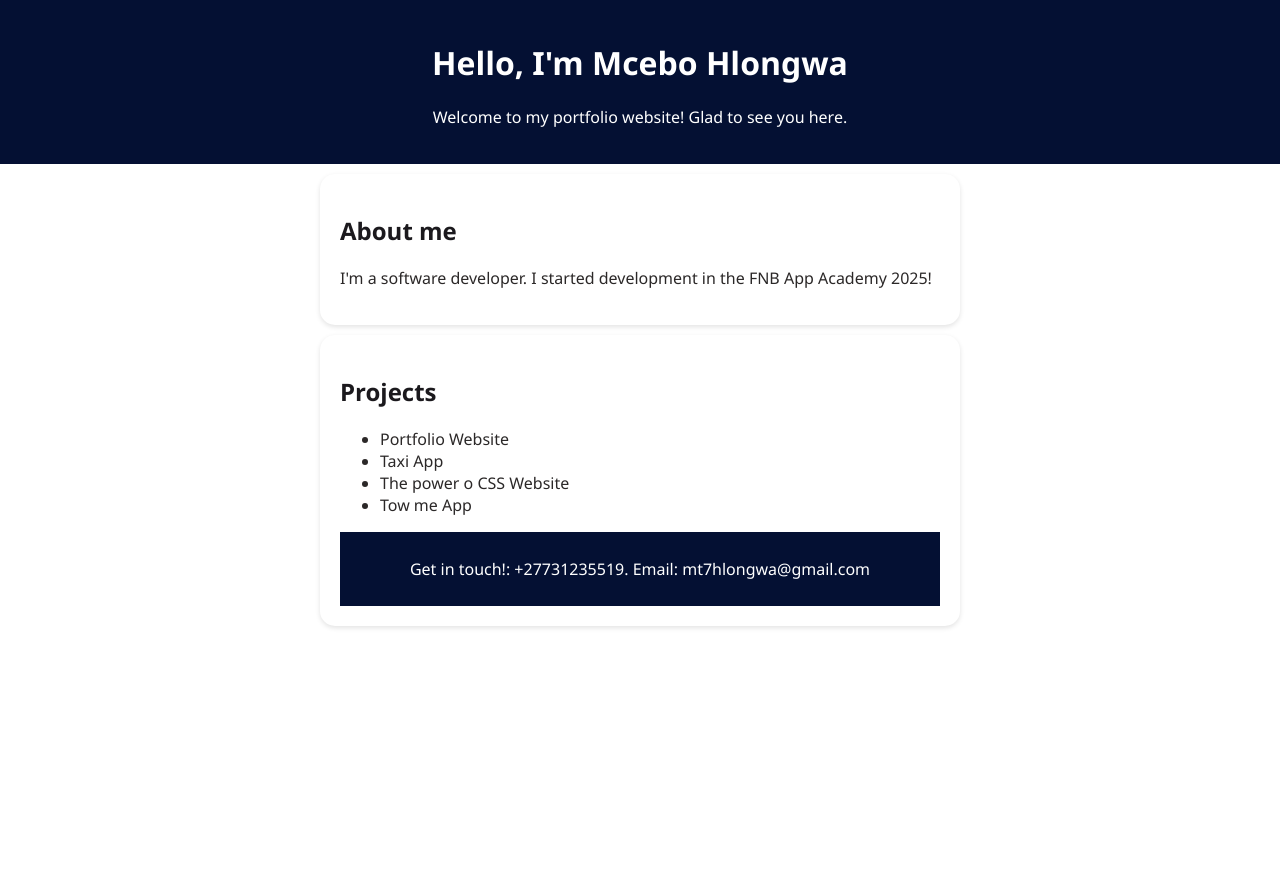
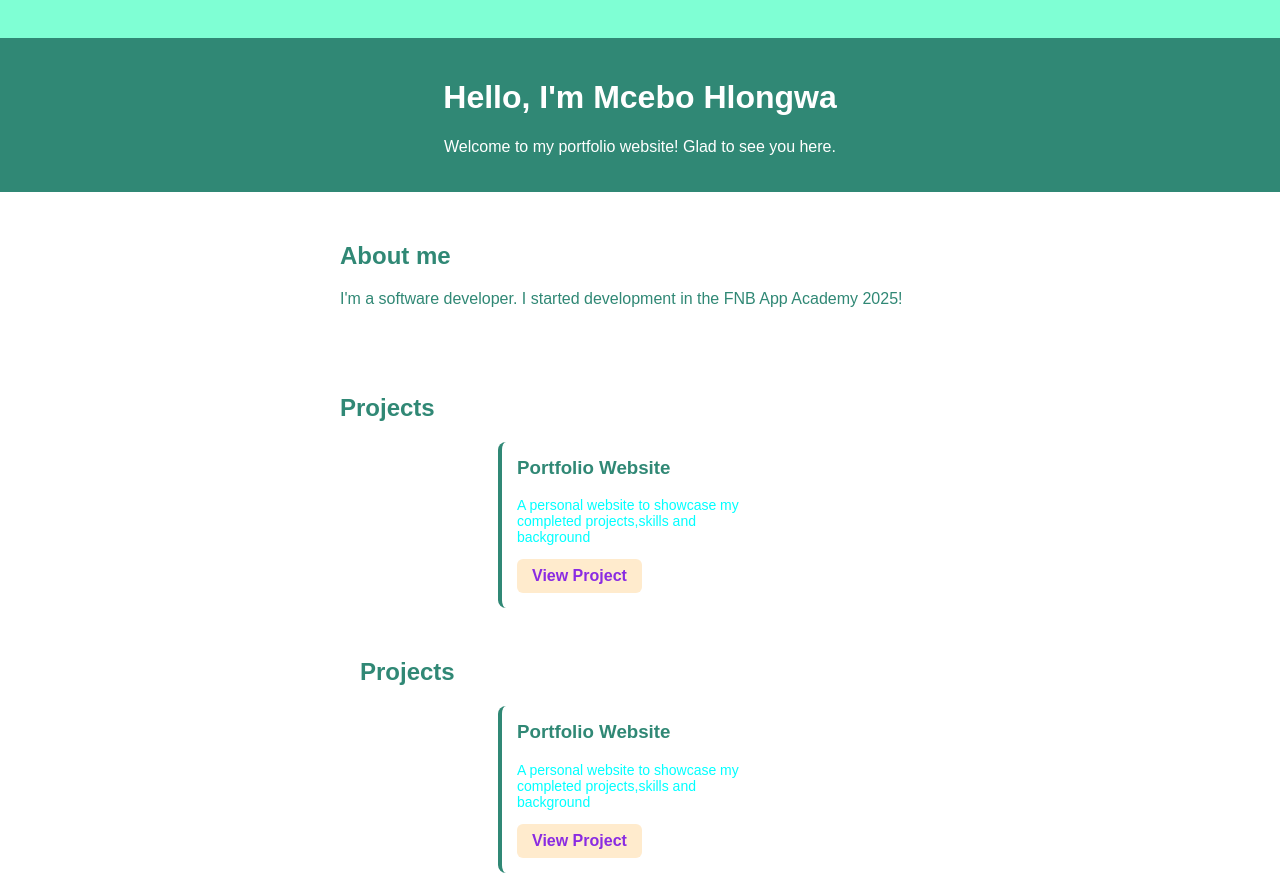
Before and after one commit to MceboHlongwa/Portfolio_Website-Mcebo-Hlongwa-, a plain HTML site: page Index.html in a window 1280 px wide. Shown: the top 876 px of the page. Before the commit the page ends 800 px from the top, so only its background shows below. Drawn offline with Linux system fonts and the light colour scheme.

Commit message:
Updated project
updated projects and added social links

```diff
--- a/Index.html
+++ b/Index.html
@@ -7,30 +7,69 @@
     <link rel="stylesheet" href="Style.CSS">
 </head>
 <body>
-    <header>
+    <nav>
+        <ul class="navbar">
+            <li><a href="#Home"></a></li>
+            <li><a href="#About"></a></li>
+            <li><a href="#Projects"></a></li>
+            <li><a href="Contact"></a></li>
+
+        </ul>
+    </nav>
+    <header id="top">
         <h1>Hello, I'm Mcebo Hlongwa</h1>
         <p>Welcome to my portfolio website! Glad to see you here.</p>
 
     </header>
 
-    <section class="about">
+    <section class="about" id="About">
         <h2>About me</h2>
         <p>I'm a software developer. I started development in the FNB App Academy 2025!</p>
 
     </section>
 
-    <section class="projects">
+    <section class="projects" id="Projects">
         <h2>Projects</h2>
-        <ul>
-            <li>Portfolio Website</li>
-            <li>Taxi App</li>
-            <li>The power o CSS Website</li>
-            <li>Tow me App</li>
+        <div class="project-list">
+            <div class="project-card">
+                <h3>Portfolio Website</h3>
+                <p>A personal website to showcase my completed projects,skills and background</p>
+                <a href="#">View Project</a>
+            </div>
 
-           </ul>
+        </div>
+ <section class="projects">
+        <h2>Projects</h2>
+        <div class="project-list">
+            <div class="project-card">
+                <h3>Portfolio Website</h3>
+                <p>A personal website to showcase my completed projects,skills and background</p>
+                <a href="#">View Project</a>
+            </div>
+
+        </div>
+
+ <section class="projects">
+        <h2>Projects</h2>
+        <div class="project-list">
+            <div class="project-card">
+                <h3>Portfolio Website</h3>
+                <p>A personal website to showcase my completed projects,skills and background</p>
+                <a href="#">View Project</a>
+            </div>
+
+        </div>
 
      <footer>
-                <p>Get in touch!: +27731235519. Email: mt7hlongwa@gmail.com</p>
+                <p>©2025 Mcebo Hlongwa</p>
+                <div class="social links">
+                    <a href="http://wa.me/+27731235519" target="_blank">Whatsapp</a>
+
+                    <a href="https://github.com/MceboHlongwa/Portfolio_Website-Mcebo-Hlongwa-" target="_blank">Github</a>
+
+                    <a href="http://linkedin.com/in/mcebo-hlongwa-905ab092" target="_blank">LinkedIn</a>
+
+                </div>
             </footer>
 
     </section>
--- a/Style.CSS
+++ b/Style.CSS
@@ -1,14 +1,14 @@
 body {
-    font-family: 'Segoe UI', Tahoma, Geneva, Verdana, sans-serif;
+    font-family: Arial, Helvetica, sans-serif;
     background-color: white;
-    color: rgb(43, 40, 40);
+    color: rgb(48, 136, 117);
     margin: 0;
     padding: 0%;
 
 }
 
 header {
-    background-color: rgb(4, 16, 51);
+    background-color: rgb(48, 136, 117);
     color: white;
     padding: 20px;
     text-align: center;
@@ -20,18 +20,18 @@ section {
     max-width: 600px;
     background: white;
     border-radius: 15px;
-    box-shadow: 0 2px 5px rgba(0, 0, 0, 0.113);
+    box-shadow: rgb(48, 136, 117);
 }
 
 h2 {
-    color: rgb(27, 25, 29);
+    color: rgb(48, 136, 117);
 }
 
 footer {
     text-align: center;
     color: white;
     padding: 10px;
-    background-color: rgb(4, 16, 51);
+    background-color: rgb(48, 136, 117);
 }
 
 
@@ -40,3 +40,105 @@ footer {
     padding: 20px;
 
 }
+
+.social-links {
+    margin-top: 10px;
+    margin-bottom: 10px;
+}
+
+.social-links > a {
+    margin: 0 10px;
+    color: black;
+    text-decoration: none;
+    font-weight: bold;
+}
+
+.social-links > a:hover {
+    text-decoration: underline;
+    font-size: 40px;
+    color: black;
+}
+
+footer > p {
+    color: white;
+    font-weight: bold;
+    font-size: 10px;
+}
+
+/* Projects-lis*/
+.project-list {
+    display: flex;
+    flex-wrap: wrap;
+    justify-content: center;
+    gap: 20px;
+}
+
+.project-card {
+    background-color: white;
+    border-left: 4px solid rgb(48, 136, 117);
+    padding: 15px;
+    border-radius: 8px;
+    width: 250px;
+    box-shadow: 0 2px 5px rgba(0, 0, 0, 0);
+    transition: 0.2s;
+}
+
+.project-card:hover {
+    transform: translateY(20px);
+
+}
+
+.project-card > h3 {
+    margin-top: 0;
+    color: rgb(48, 136, 117);
+}
+
+.project-card > p {
+    font-size: 14px;
+    color: aqua;
+}
+
+.project-card > a {
+    display: inline-block;
+    padding: 8px 15px;
+    background-color: blanchedalmond;
+    color: blueviolet;
+    border: none;
+    border-radius: 6px;
+    text-decoration: none;
+    font-weight: bold;
+    transition: background-color 0.2s ease;
+}
+
+.project-card > a:hover {
+    background-color:black;
+}
+
+nav {
+    background-color: aquamarine;
+    position: sticky;
+    top: 0;
+    z-index: 1000;
+}
+
+.navbar {
+    list-style: none;
+    display: flex;
+    justify-content: center;
+    padding: 10px 0;
+    margin: 0;
+    gap: 20px;
+}
+
+.navbar > li > a {
+    color: white;
+    text-decoration: none;
+    font-weight: bold;
+    padding: 6px 12px;
+    border-radius: 4px;
+    transition: background-color 0.2s ease;
+}
+
+.navbar > li > a:hover {
+    background-color: blue;
+}
```
